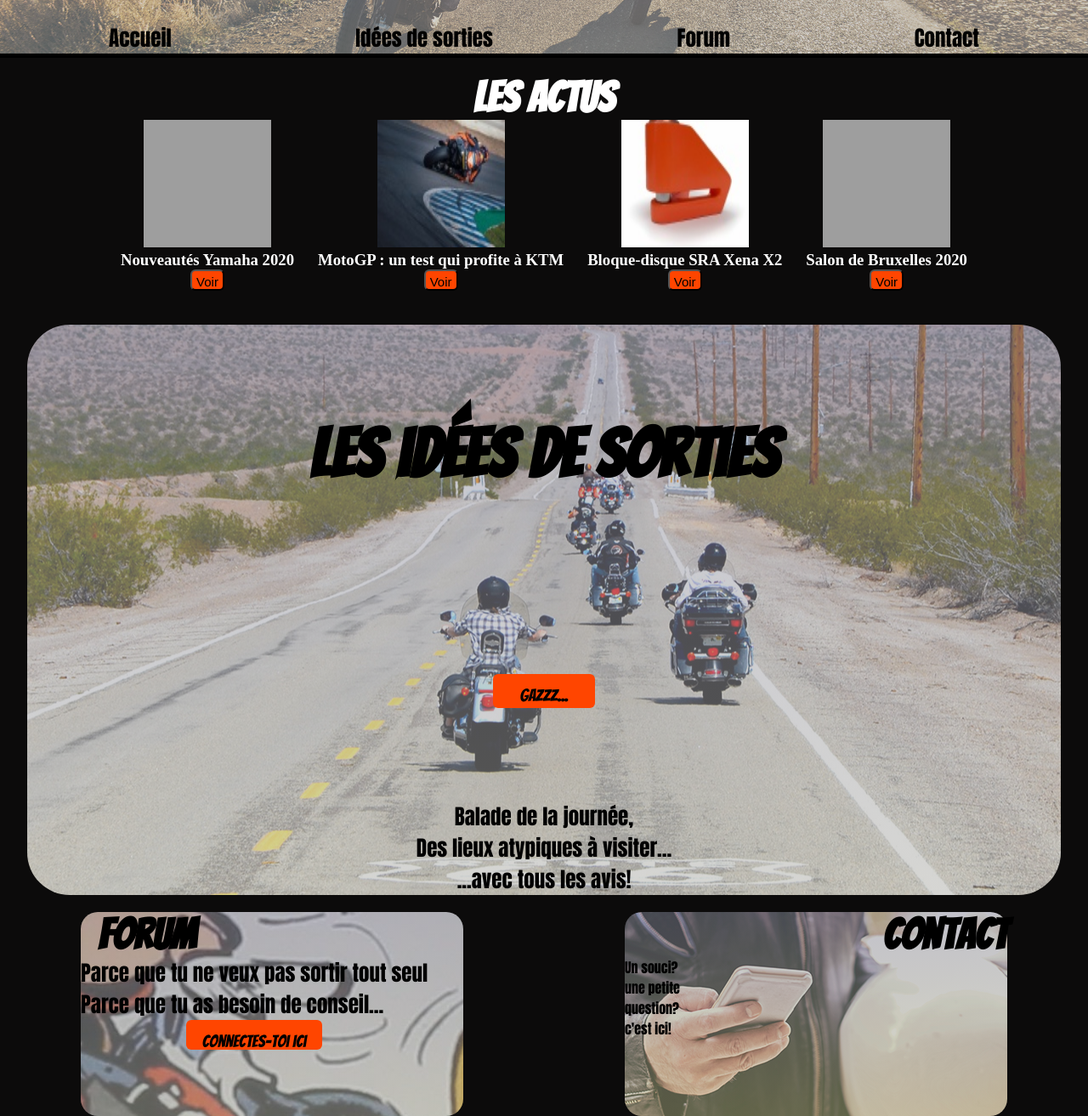
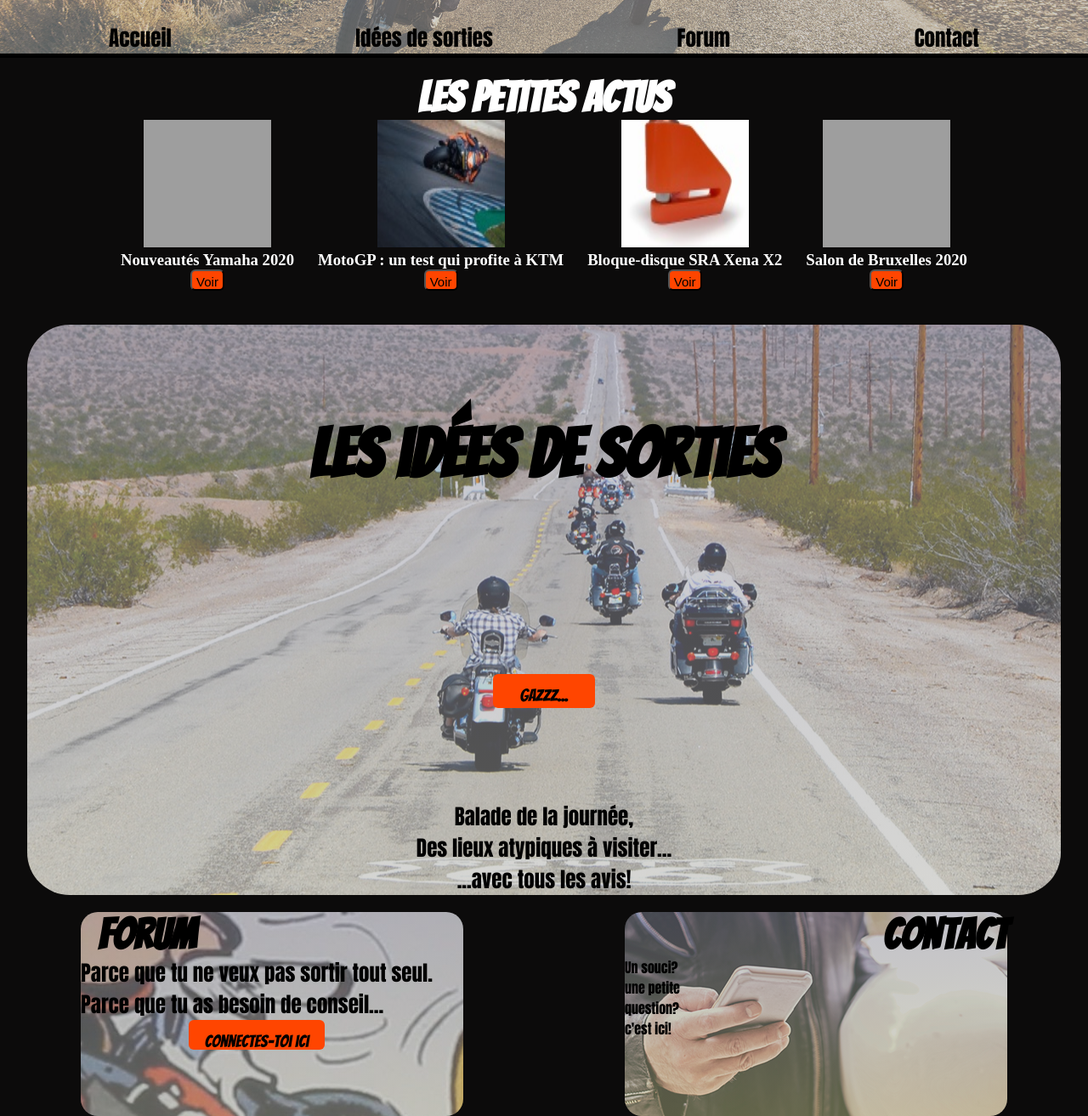
Before and after one commit to Stefani8511/motmot, a plain HTML site: page index.html in a window 1280 px wide. Shown: the part 272-1585 px from the top of the page at 85% size. Drawn offline with Linux system fonts and the light colour scheme; grey boxes are pictures that could not be loaded.

Commit message:
Update index.html
essai

```diff
--- a/index.html
+++ b/index.html
@@ -41,7 +41,7 @@
         </div>
     </header>
     <section class="accueil">
-        <h2>Les Actus</h2>
+        <h2>Les petites Actus</h2>
 
 
         <div class="actus">
@@ -102,7 +102,7 @@
 
         <section class="forum">
             <h2>Forum</h2>
-            <p>Parce que tu ne veux pas sortir tout seul<br>
+            <p>Parce que tu ne veux pas sortir tout seul.<br>
                 Parce que tu as besoin de conseil...
                 <a href="#" class="button2">Connectes-toi ici</a>
             </p>
```
